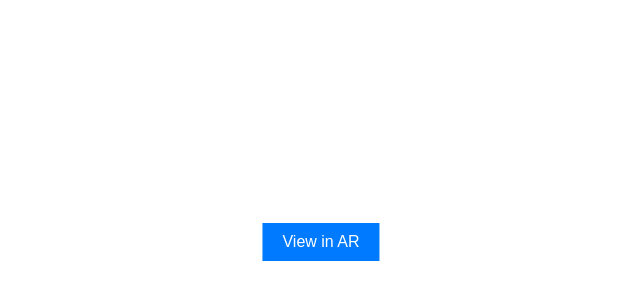
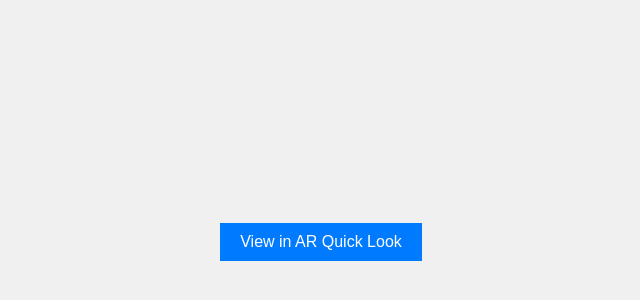
Before and after one commit to ehsannotaghi/threejs, a website: page index.html in a window 1280 px wide. Shown: the part 158-458 px from the top of the page, without its empty margins (319-959 px from the left). Drawn offline with Linux system fonts and the light colour scheme.

Commit message:
ios support only

```diff
--- a/index.html
+++ b/index.html
@@ -3,40 +3,28 @@
 <head>
     <meta charset="UTF-8">
     <title>AR Quick Look Button</title>
-    <script src="https://aframe.io/releases/1.2.0/aframe.min.js"></script>
-    <script src="https://raw.githack.com/AR-js-org/AR.js/master/aframe/build/aframe-ar-nft.js"></script>
     <style>
         body {
             margin: 0;
             overflow: hidden;
+            display: flex;
+            justify-content: center;
+            align-items: center;
+            height: 100vh;
+            background-color: #f0f0f0;
         }
         #arButton {
-            position: absolute;
-            top: 50%;
-            left: 50%;
-            transform: translate(-50%, -50%);
             padding: 10px 20px;
             font-size: 16px;
             background-color: #007bff;
             color: #fff;
             border: none;
             cursor: pointer;
-            z-index: 1;
         }
     </style>
 </head>
 <body>
-    <a-scene embedded arjs>
-        <!-- AR marker (for AR.js) -->
-        <a-marker preset="hiro">
-            <!-- Your 3D model to display -->
-            <a-entity gltf-model="url(Ceramic_pot_model.glb)" scale="0.01 0.01 0.01"></a-entity>
-        </a-marker>
-        <!-- AR camera (for AR.js) -->
-        <a-entity camera></a-entity>
-    </a-scene>
-
-    <button id="arButton" onclick="openAR()">View in AR</button>
+    <button id="arButton" onclick="openAR()">View in AR Quick Look</button>
 
     <script>
         function openAR() {
@@ -52,7 +40,7 @@
                 anchor.click();
                 document.body.removeChild(anchor);
             } else {
-                alert('AR Quick Look is not supported on this device.');
+                alert('AR Quick Look is only supported on iOS devices.');
             }
         }
     </script>
```
